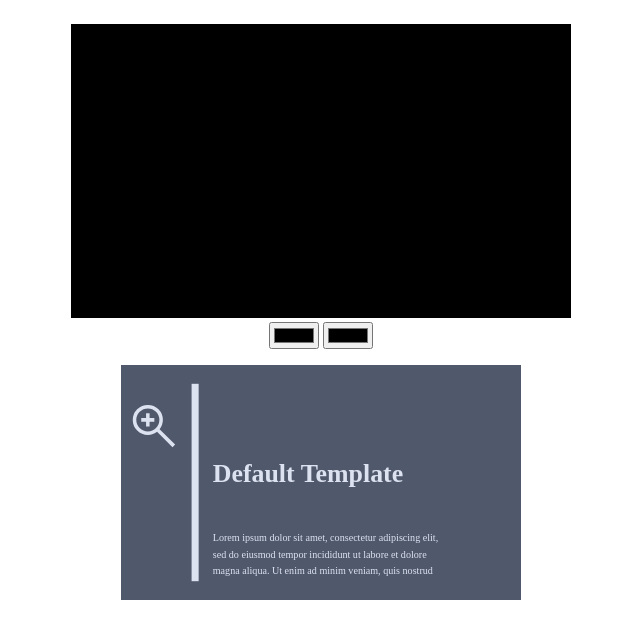
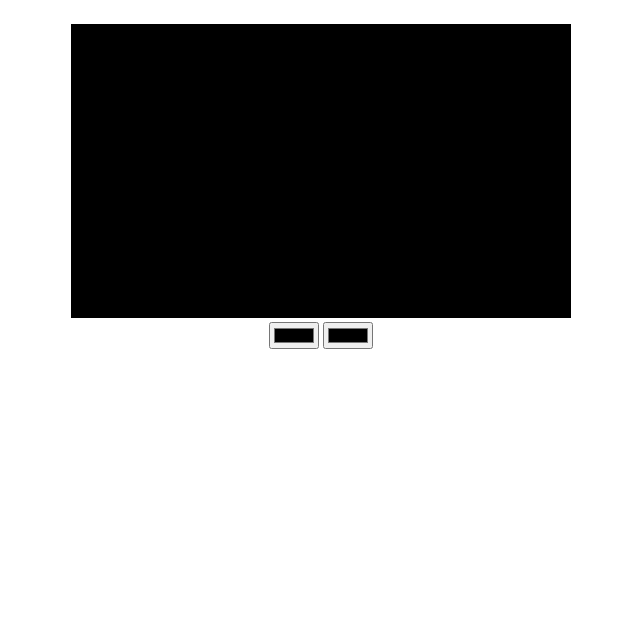
Before and after one commit to samchristywork/status-banner-server, a website: page public/index_template.html in a window 1280 px wide. Shown: the whole page, without its empty margins (319-959 px from the left). Drawn offline with Linux system fonts and the light colour scheme.

Commit message:
The index is going to be build output.

```diff
--- a/public/index.html
+++ b/public/index_template.html
@@ -26,7 +26,6 @@
 
   <div style="text-align:center;">
     <!-- Place all banners here -->
-    <img width=400 src="./default/banner.svg"></img>
   </div>
 </body>
 
```
